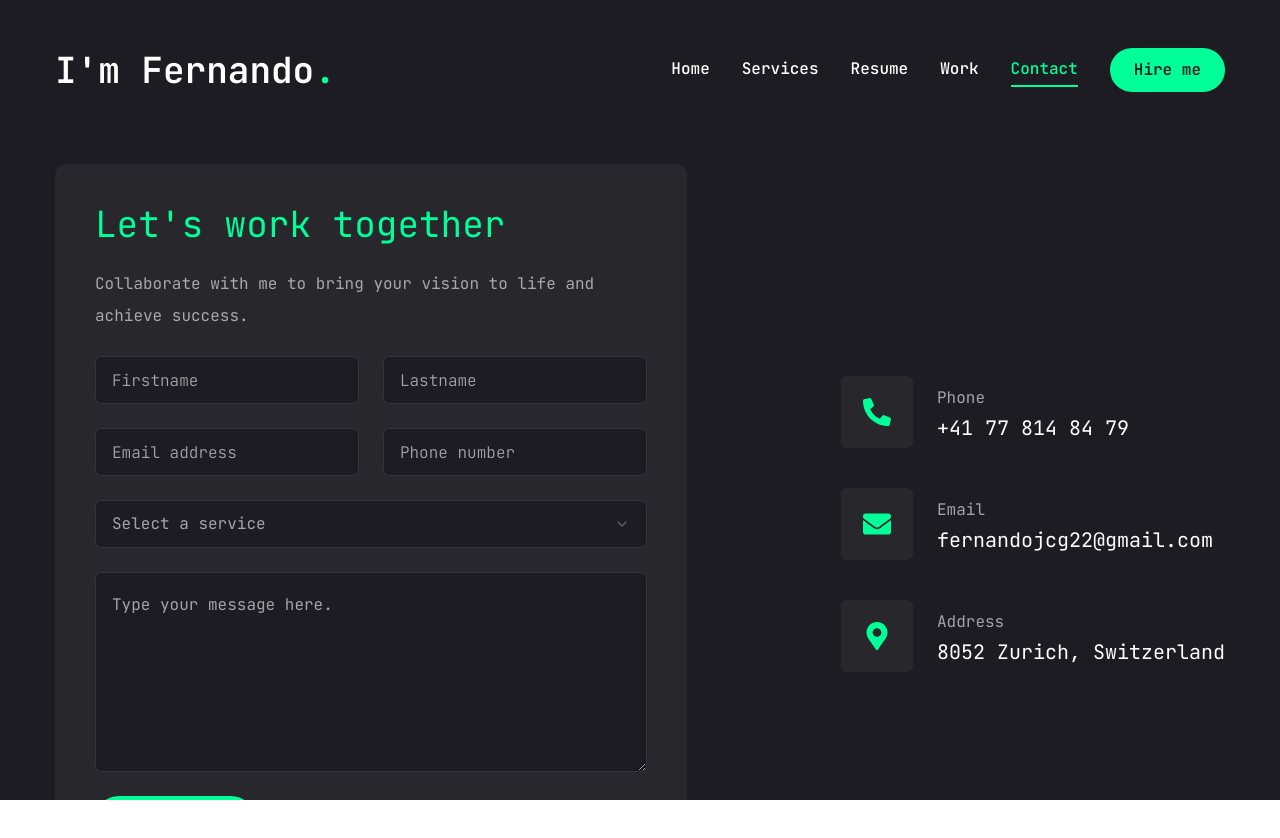
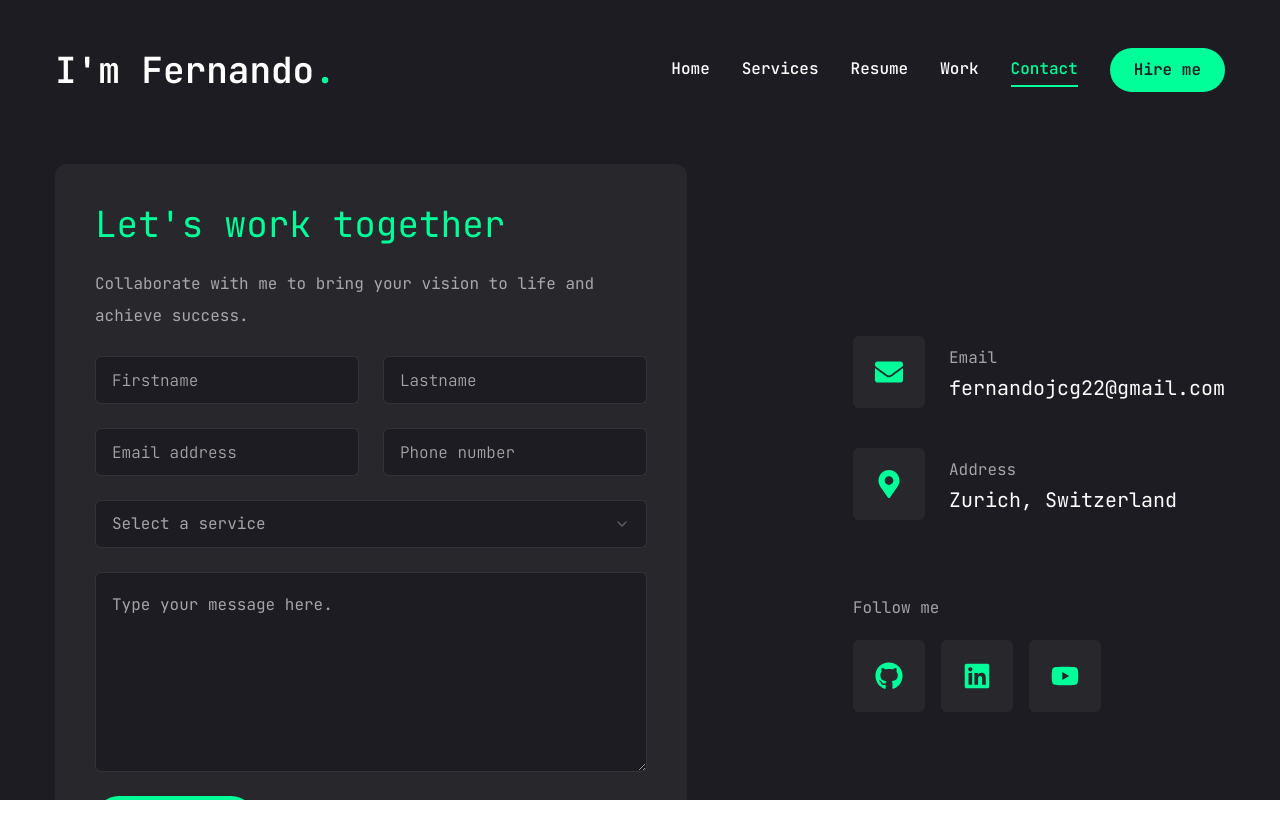
Before and after one commit to Goncalves95/my_portfolio, a Next.js app: page /contact in a window 1280 px wide. Shown: the top 838 px of the page. Built offline with nearby package versions, Linux system fonts and the light colour scheme.

Commit message:
Fix icons and target

```diff
--- a/app/contact/page.jsx
+++ b/app/contact/page.jsx
@@ -16,22 +16,38 @@ import {
 } from "@/components/ui/select";
 
 import { FaPhoneAlt, FaEnvelope, FaMapMarkerAlt } from "react-icons/fa";
+import { FaGithub, FaLinkedin, FaYoutube } from "react-icons/fa";
 
 const info = [
-  {
-    icon: <FaPhoneAlt />,
-    title: "Phone",
-    description: "+41 77 814 84 79",
-  },
   {
     icon: <FaEnvelope />,
     title: "Email",
     description: "fernandojcg22@gmail.com",
+    url: "mailto:fernandojcg22@gmail.com",
   },
   {
     icon: <FaMapMarkerAlt />,
     title: "Address",
-    description: "8052 Zurich, Switzerland",
+    description: "Zurich, Switzerland",
+    url: "https://maps.google.com/?q=Zurich,Switzerland",
+  },
+];
+
+const socialLinks = [
+  {
+    icon: <FaGithub />,
+    title: "GitHub",
+    url: "https://github.com/Goncalves95",
+  },
+  {
+    icon: <FaLinkedin />,
+    title: "LinkedIn",
+    url: "https://linkedin.com/in/fernando-gonçalves-95b5b8174",
+  },
+  {
+    icon: <FaYoutube />,
+    title: "YouTube",
+    url: "https://youtube.com/@fernandogoncalves",
   },
 ];
 
@@ -201,13 +217,21 @@ const Contact = () => {
           </div>
           {/* info */}
           <div className="flex-1 flex items-center xl:justify-end order-1 xl:order-none mb-8 xl:mb-0">
+            <div className="flex flex-col gap-10">
               <ul className="flex flex-col gap-10">
                 {info.map((item, index) => {
                   return (
                     <li key={index} className="flex items-center gap-6">
-                    <div className="w-[52px] h-[52px] xl:w-[72px] xl:h-[72px] bg-[#27272c] text-accent rounded-md flex items-center justify-center">
-                      <div className="text-[28px]">{item.icon}</div>
+                      <a
+                        href={item.url}
+                        target="_blank"
+                        rel="noopener noreferrer"
+                        className="w-[52px] h-[52px] xl:w-[72px] xl:h-[72px] bg-[#27272c] text-accent rounded-md flex items-center justify-center hover:bg-accent hover:text-primary transition-all duration-300 group cursor-pointer"
+                      >
+                        <div className="text-[28px] group-hover:scale-110 transition-transform duration-300">
+                          {item.icon}
                         </div>
+                      </a>
                       <div className="flex-1">
                         <p className="text-white/60">{item.title}</p>
                         <h3 className="text-xl">{item.description}</h3>
@@ -216,6 +240,27 @@ const Contact = () => {
                   );
                 })}
               </ul>
+
+              {/* Social Links */}
+              <div className="mt-8">
+                <p className="text-white/60 mb-4">Follow me</p>
+                <div className="flex gap-4">
+                  {socialLinks.map((social, index) => (
+                    <a
+                      key={index}
+                      href={social.url}
+                      target="_blank"
+                      rel="noopener noreferrer"
+                      className="w-[52px] h-[52px] xl:w-[72px] xl:h-[72px] bg-[#27272c] text-accent rounded-md flex items-center justify-center hover:bg-accent hover:text-primary transition-all duration-300 group"
+                    >
+                      <div className="text-[28px] group-hover:scale-110 transition-transform duration-300">
+                        {social.icon}
+                      </div>
+                    </a>
+                  ))}
+                </div>
+              </div>
+            </div>
           </div>
         </div>
       </div>
```
Lines whose indentation alone changed are shown as unchanged.
